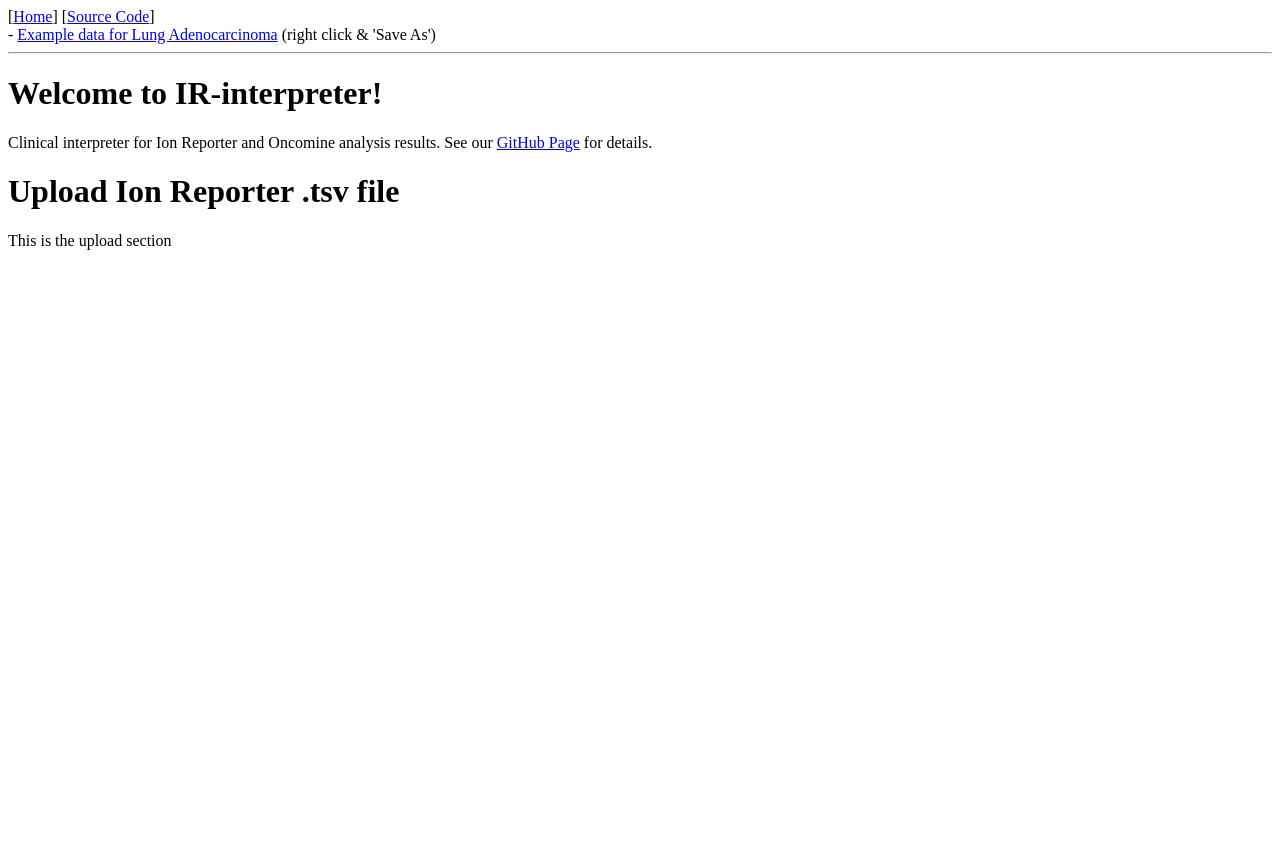
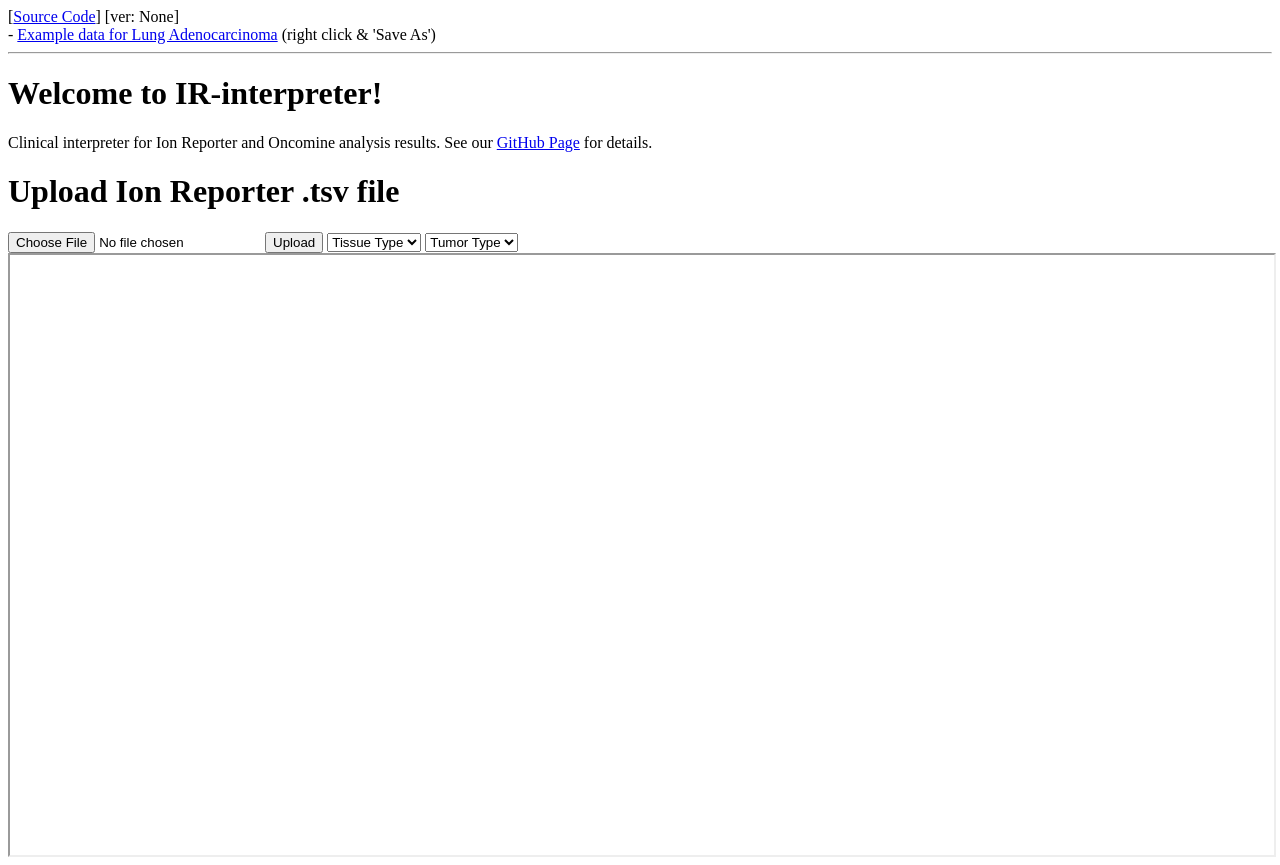
Before and after one commit to NYU-Molecular-Pathology/IR-interpreter, a Django app: page / in a window 1280 px wide. Before the commit the page ends 250 px from the top, so only its background shows below. Run offline with Django 3.2, Linux system fonts and the light colour scheme.

Commit message:
add web app report output from upload form, refact base and index htmls

```diff
--- a/interpreter/templates/interpreter/base.html
+++ /dev/null
@@ -1,16 +0,0 @@
-<!DOCTYPE html>
-<html lang="en">
-    <head>
-      <title>IR-interpreter</title>
-    </head>
-    <body>
-        <div>
-            [<a href="/index">Home</a>]
-            [<a href="https://github.com/NYU-Molecular-Pathology/IR-interpreter">Source Code</a>]
-        </div>
-        - <a href="https://raw.githubusercontent.com/NYU-Molecular-Pathology/IR-interpreter/master/example-data/Seraseq-DNA_RNA-07252018_v1_79026a9c-e0ff-4a32-9686-ead82c35f793-2018-08-21-15-00-11200.tsv">Example data for Lung Adenocarcinoma</a> (right click & 'Save As')
-        <hr>
-        {% block content %}{% endblock %}
-        {% include "./upload.html" %}
-    </body>
-</html>
--- a/interpreter/templates/interpreter/index.html
+++ b/interpreter/templates/interpreter/index.html
@@ -1,7 +1,19 @@
-{% extends "./base.html" %}
-
-{% block content %}
-    <h1>Welcome to IR-interpreter!</h1>
-    Clinical interpreter for Ion Reporter and Oncomine analysis results.
-    See our <a href="https://github.com/NYU-Molecular-Pathology/IR-interpreter">GitHub Page</a> for details.
-{% endblock content %}
+<!DOCTYPE html>
+<html lang="en">
+    <head>
+      <title>IR-interpreter</title>
+    </head>
+    <body>
+        <div>
+            [<a href="https://github.com/NYU-Molecular-Pathology/IR-interpreter">Source Code</a>]
+            [ver: {{ version }}]
+        </div>
+        - <a href="https://raw.githubusercontent.com/NYU-Molecular-Pathology/IR-interpreter/master/example-data/Seraseq-DNA_RNA-07252018_v1_79026a9c-e0ff-4a32-9686-ead82c35f793-2018-08-21-15-00-11200.tsv">Example data for Lung Adenocarcinoma</a> (right click & 'Save As')
+        <hr>
+        <h1>Welcome to IR-interpreter!</h1>
+        Clinical interpreter for Ion Reporter and Oncomine analysis results.
+        See our <a href="https://github.com/NYU-Molecular-Pathology/IR-interpreter">GitHub Page</a> for details.
+        {% include "./upload.html" %}
+        {% block upload %}{% endblock %}
+    </body>
+</html>
--- a/interpreter/templates/interpreter/upload.html
+++ b/interpreter/templates/interpreter/upload.html
@@ -1,2 +1,31 @@
+{% block upload %}
 <h1>Upload Ion Reporter .tsv file</h1>
-This is the upload section
+<form method=post enctype=multipart/form-data action=/upload/ target=output>
+    {% csrf_token %}
+    <input type=file name=irtable>
+    <button type="submit">Upload</button>
+
+  <select name="tissue_type">
+    <option selected disabled>Tissue Type</option>
+    <option value="None">None</option>
+    {% for tissue_type in tissue_types %}
+    <option value="{{ tissue_type }}">{{ tissue_type }}</option>
+    {% endfor %}
+  </select>
+
+  <select name="tumor_type">
+    <option selected disabled>Tumor Type</option>
+    <option value="None">None</option>
+    {% for tumor_type in tumor_types %}
+    <option value="{{ tumor_type }}">{{ tumor_type }}</option>
+    {% endfor %}
+  </select>
+
+
+</form>
+<div>
+      <iframe src='about:blank', name="output", style="width: 100%; height: 75vh; display: table"></iframe>
+</div>
+
+
+{% endblock upload %}
--- a/interpreter/urls.py
+++ b/interpreter/urls.py
@@ -1,7 +1,7 @@
 from . import views
 
-app_name = 'lims'
+app_name = 'interpreter'
 
 urlpatterns = [
-    path('', views.HomeView.as_view(), name='index')
+    path('', views.index, name='index')
 ]
--- a/interpreter/views.py
+++ b/interpreter/views.py
@@ -1,5 +1,39 @@
-# from django.shortcuts import render
+from django.http import HttpResponse
+from django.shortcuts import render
 from django.views.generic.base import TemplateView
+from .models import PMKBVariant
+from .report import make_report_html
+import subprocess
 
-class HomeView(TemplateView):
-    template_name = 'interpreter/index.html'
+# get all the available tumor and tissue types to populate the uploads form
+all_tumor_types = PMKBVariant.objects.values_list('tumor_type', flat=True).distinct()
+all_tissue_types = PMKBVariant.objects.values_list('tissue_type', flat=True).distinct()
+
+# try to get the app version from the git repo
+version = None
+try:
+    version = subprocess.check_output(['git', 'describe', '--always']).decode('ascii').strip()
+except:
+    pass
+
+
+def index(request):
+    template = "interpreter/index.html"
+    context = {'version': version, 'tumor_types': all_tumor_types, 'tissue_types': all_tissue_types}
+    return render(request, template, context)
+
+def upload(request):
+    if request.method == 'POST' and 'irtable' in request.FILES:
+        tissue_type = request.POST.get('tissue_type', None)
+        if tissue_type == 'None':
+            tissue_type = None
+        tumor_type = request.POST.get('tumor_type', None)
+        if tumor_type == 'None':
+            tumor_type = None
+        try:
+            report = make_report_html(input = request.FILES['irtable'])
+            return HttpResponse(report)
+        except:
+            return HttpResponse('Error: File could not be parsed')
+    else:
+        return HttpResponse('Invalid file selected')
--- a/webapp/urls.py
+++ b/webapp/urls.py
@@ -19,5 +19,6 @@
 
 urlpatterns = [
     path('admin/', admin.site.urls),
-    path('', views.HomeView.as_view(), name='index')
+    path('', views.index, name='index'),
+    path('upload/', views.upload, name='upload')
 ]
```
